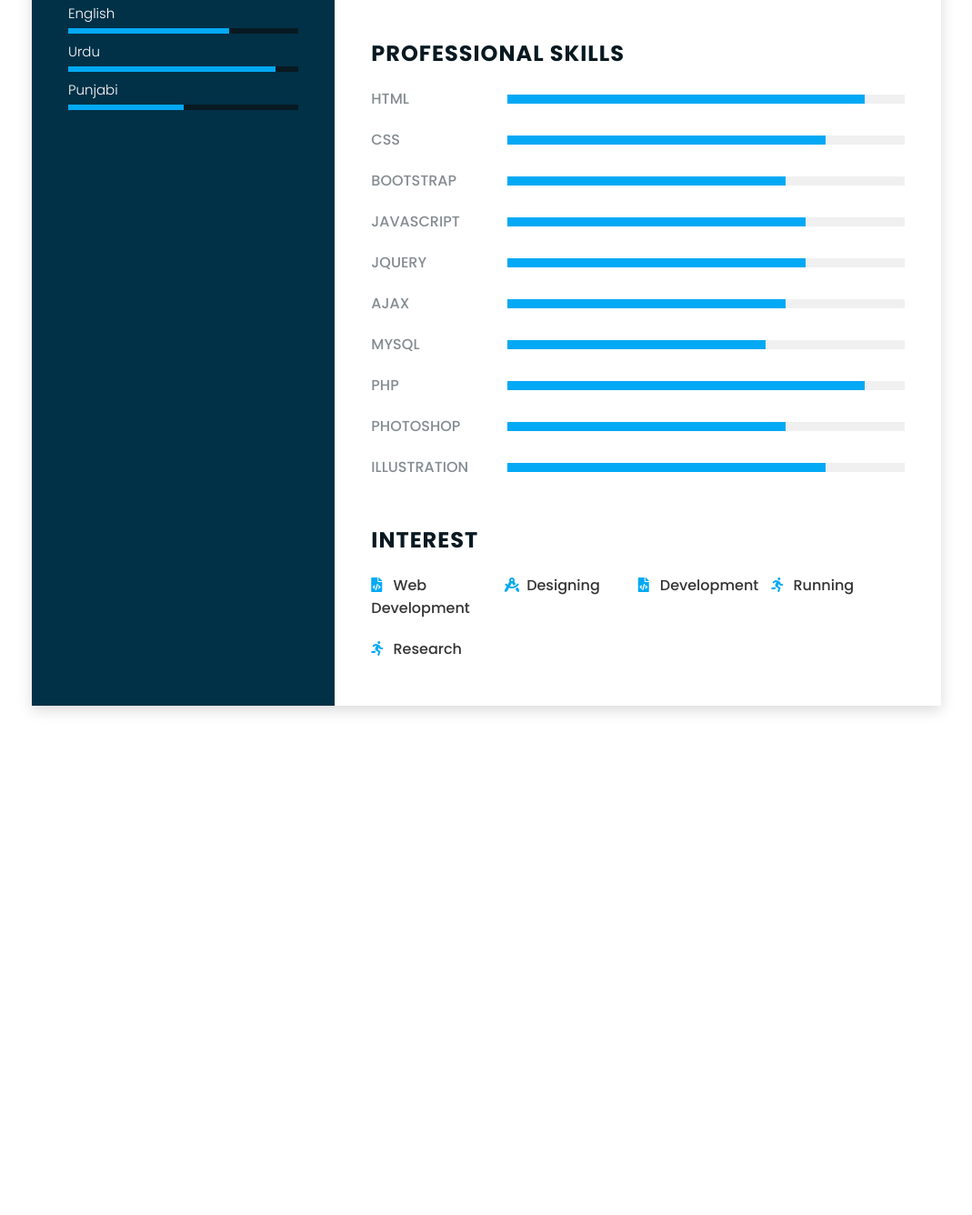
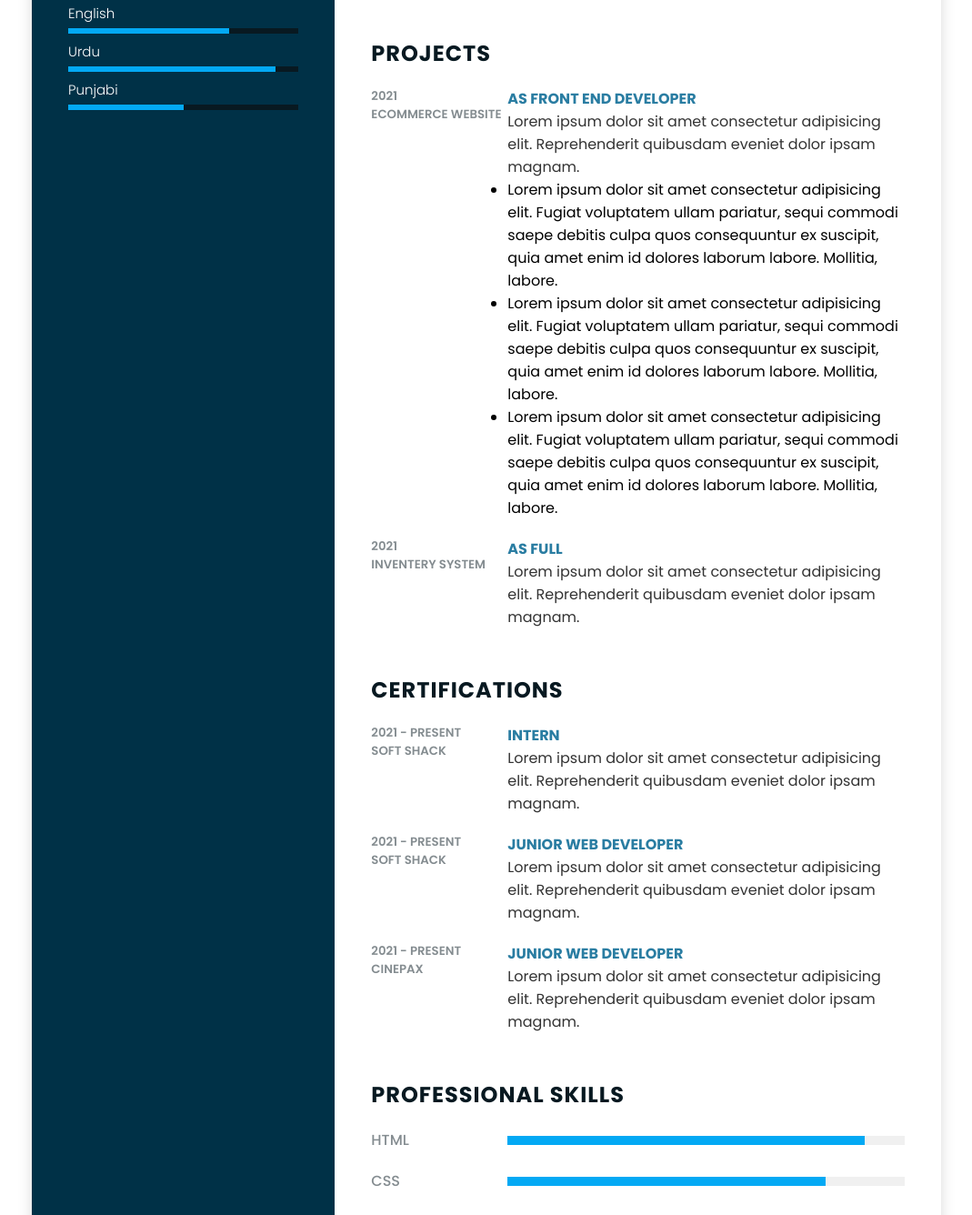
Before and after one commit to CaptainArslan/cv.github.io, a plain HTML site: page index.html in a window 1280 px wide. Shown: the part 839-2175 px from the top of the page at 91% size, without its empty margins (105-1174 px from the left). Before the commit the page ends 1665 px from the top, so only its background shows below. Drawn offline with Linux system fonts and the light colour scheme.

Commit message:
certification and projects

```diff
--- a/index.html
+++ b/index.html
@@ -8,10 +8,8 @@
     <title>CV</title>
     <link rel="preconnect" href="https://fonts.googleapis.com">
     <link rel="preconnect" href="https://fonts.gstatic.com" crossorigin>
-    <link href="https://fonts.googleapis.com/css2?family=Poppins:wght@100;200;300;400;500;600;700;900&display=swap"
-        rel="stylesheet">
-    <link rel="stylesheet" href="https://pro.fontawesome.com/releases/v5.10.0/css/all.css"
-        integrity="sha384-AYmEC3Yw5cVb3ZcuHtOA93w35dYTsvhLPVnYs9eStHfGJvOvKxVfELGroGkvsg+p" crossorigin="anonymous" />
+    <link href="https://fonts.googleapis.com/css2?family=Poppins:wght@100;200;300;400;500;600;700;900&display=swap" rel="stylesheet">
+    <link rel="stylesheet" href="https://pro.fontawesome.com/releases/v5.10.0/css/all.css" integrity="sha384-AYmEC3Yw5cVb3ZcuHtOA93w35dYTsvhLPVnYs9eStHfGJvOvKxVfELGroGkvsg+p" crossorigin="anonymous" />
     <link rel="stylesheet" href="style.css">
 </head>
 
@@ -91,12 +89,9 @@
         <div class="right_side">
             <div class="about">
                 <h2 class="title2">Profile</h2>
-                <p>Lorem ipsum dolor sit amet consectetur adipisicing elit. Officiis, aut eos voluptatibus neque dicta
-                    at natus quidem quibusdam eligendi debitis explicabo eaque quisquam, suscipit hic perferendis
-                    exercitationem, dolorum ea. Nisi consectetur quae consequuntur molestiae accusantium magni <br><br>
-                    fugiat quis eum id tenetur dolor ipsam dolores, deserunt aperiam rerum, eaque dolore autem ipsa
-                    quam, illo vero.Nesciunt dignissimos excepturi asperiores a porro aliquam, labore eligendi cumque et
-                    dolorum? Laboriosam eum illum sequi rerum reprehenderit, dolores nihil odio?</p>
+                <p>Lorem ipsum dolor sit amet consectetur adipisicing elit. Officiis, aut eos voluptatibus neque dicta at natus quidem quibusdam eligendi debitis explicabo eaque quisquam, suscipit hic perferendis exercitationem, dolorum ea. Nisi consectetur
+                    quae consequuntur molestiae accusantium magni <br><br> fugiat quis eum id tenetur dolor ipsam dolores, deserunt aperiam rerum, eaque dolore autem ipsa quam, illo vero.Nesciunt dignissimos excepturi asperiores a porro aliquam, labore
+                    eligendi cumque et dolorum? Laboriosam eum illum sequi rerum reprehenderit, dolores nihil odio?</p>
             </div>
             <div class="about">
                 <h2 class="title2">Experience</h2>
@@ -106,10 +101,8 @@
                         <h5>Soft Shack</h5>
                     </div>
                     <div class="text">
-                        <h4> Junior WEb Developer</h4>
-                        <p>Lorem ipsum dolor sit amet consectetur adipisicing elit. Reprehenderit quibusdam eveniet
-                            dolor
-                            ipsam magnam.</p>
+                        <h4> Intern</h4>
+                        <p>Lorem ipsum dolor sit amet consectetur adipisicing elit. Reprehenderit quibusdam eveniet dolor ipsam magnam.</p>
                     </div>
                 </div>
                 <div class="box">
@@ -119,9 +112,7 @@
                     </div>
                     <div class="text">
                         <h4> Junior WEb Developer</h4>
-                        <p>Lorem ipsum dolor sit amet consectetur adipisicing elit. Reprehenderit quibusdam eveniet
-                            dolor
-                            ipsam magnam.</p>
+                        <p>Lorem ipsum dolor sit amet consectetur adipisicing elit. Reprehenderit quibusdam eveniet dolor ipsam magnam.</p>
                     </div>
                 </div>
                 <div class="box">
@@ -131,9 +122,68 @@
                     </div>
                     <div class="text">
                         <h4> Junior WEb Developer</h4>
-                        <p>Lorem ipsum dolor sit amet consectetur adipisicing elit. Reprehenderit quibusdam eveniet
-                            dolor
-                            ipsam magnam.</p>
+                        <p>Lorem ipsum dolor sit amet consectetur adipisicing elit. Reprehenderit quibusdam eveniet dolor ipsam magnam.</p>
+                    </div>
+                </div>
+            </div>
+            <div class="about">
+                <h2 class="title2">Projects</h2>
+                <div class="box">
+                    <div class="year_company">
+                        <h5>2021</h5>
+                        <h5>Ecommerce Website</h5>
+                    </div>
+                    <div class="text">
+                        <h4>As Front End Developer</h4>
+                        <p>Lorem ipsum dolor sit amet consectetur adipisicing elit. Reprehenderit quibusdam eveniet dolor ipsam magnam.</p>
+                        <ul>
+                            <li>Lorem ipsum dolor sit amet consectetur adipisicing elit. Fugiat voluptatem ullam pariatur, sequi commodi saepe debitis culpa quos consequuntur ex suscipit, quia amet enim id dolores laborum labore. Mollitia, labore.</li>
+                            <li>Lorem ipsum dolor sit amet consectetur adipisicing elit. Fugiat voluptatem ullam pariatur, sequi commodi saepe debitis culpa quos consequuntur ex suscipit, quia amet enim id dolores laborum labore. Mollitia, labore.</li>
+                            <li>Lorem ipsum dolor sit amet consectetur adipisicing elit. Fugiat voluptatem ullam pariatur, sequi commodi saepe debitis culpa quos consequuntur ex suscipit, quia amet enim id dolores laborum labore. Mollitia, labore.</li>
+                        </ul>
+                    </div>
+                </div>
+                <div class="box">
+                    <div class="year_company">
+                        <h5>2021</h5>
+                        <h5>Inventery System</h5>
+                    </div>
+                    <div class="text">
+                        <h4>AS Full</h4>
+                        <p>Lorem ipsum dolor sit amet consectetur adipisicing elit. Reprehenderit quibusdam eveniet dolor ipsam magnam.</p>
+                    </div>
+                </div>
+            </div>
+            <div class="about">
+                <h2 class="title2">Certifications</h2>
+                <div class="box">
+                    <div class="year_company">
+                        <h5>2021 - Present</h5>
+                        <h5>Soft Shack</h5>
+                    </div>
+                    <div class="text">
+                        <h4> Intern</h4>
+                        <p>Lorem ipsum dolor sit amet consectetur adipisicing elit. Reprehenderit quibusdam eveniet dolor ipsam magnam.</p>
+                    </div>
+                </div>
+                <div class="box">
+                    <div class="year_company">
+                        <h5>2021 - Present</h5>
+                        <h5>Soft Shack</h5>
+                    </div>
+                    <div class="text">
+                        <h4> Junior WEb Developer</h4>
+                        <p>Lorem ipsum dolor sit amet consectetur adipisicing elit. Reprehenderit quibusdam eveniet dolor ipsam magnam.</p>
+                    </div>
+                </div>
+                <div class="box">
+                    <div class="year_company">
+                        <h5>2021 - Present</h5>
+                        <h5>Cinepax</h5>
+                    </div>
+                    <div class="text">
+                        <h4> Junior WEb Developer</h4>
+                        <p>Lorem ipsum dolor sit amet consectetur adipisicing elit. Reprehenderit quibusdam eveniet dolor ipsam magnam.</p>
                     </div>
                 </div>
             </div>
@@ -142,61 +192,61 @@
                 <div class="box">
                     <h4>HTML</h4>
                     <div class="percent">
-                        <div style="width: 90%;" ></div>
+                        <div style="width: 90%;"></div>
                     </div>
                 </div>
                 <div class="box">
                     <h4>CSS</h4>
                     <div class="percent">
-                        <div style="width: 80%;" ></div>
+                        <div style="width: 80%;"></div>
                     </div>
                 </div>
                 <div class="box">
                     <h4>bootstrap</h4>
                     <div class="percent">
-                        <div style="width: 70%;" ></div>
+                        <div style="width: 70%;"></div>
                     </div>
                 </div>
                 <div class="box">
                     <h4>javascript</h4>
                     <div class="percent">
-                        <div style="width: 75%;" ></div>
+                        <div style="width: 75%;"></div>
                     </div>
                 </div>
                 <div class="box">
                     <h4>jquery</h4>
                     <div class="percent">
-                        <div style="width: 75%;" ></div>
+                        <div style="width: 75%;"></div>
                     </div>
                 </div>
                 <div class="box">
                     <h4>ajax</h4>
                     <div class="percent">
-                        <div style="width: 70%;" ></div>
+                        <div style="width: 70%;"></div>
                     </div>
                 </div>
                 <div class="box">
                     <h4>mysql</h4>
                     <div class="percent">
-                        <div style="width: 65%;" ></div>
+                        <div style="width: 65%;"></div>
                     </div>
                 </div>
                 <div class="box">
                     <h4>php</h4>
                     <div class="percent">
-                        <div style="width: 90%;" ></div>
+                        <div style="width: 90%;"></div>
                     </div>
                 </div>
                 <div class="box">
                     <h4>Photoshop</h4>
                     <div class="percent">
-                        <div style="width: 70%;" ></div>
+                        <div style="width: 70%;"></div>
                     </div>
                 </div>
                 <div class="box">
                     <h4>Illustration</h4>
                     <div class="percent">
-                        <div style="width: 80%;" ></div>
+                        <div style="width: 80%;"></div>
                     </div>
                 </div>
             </div>
```
